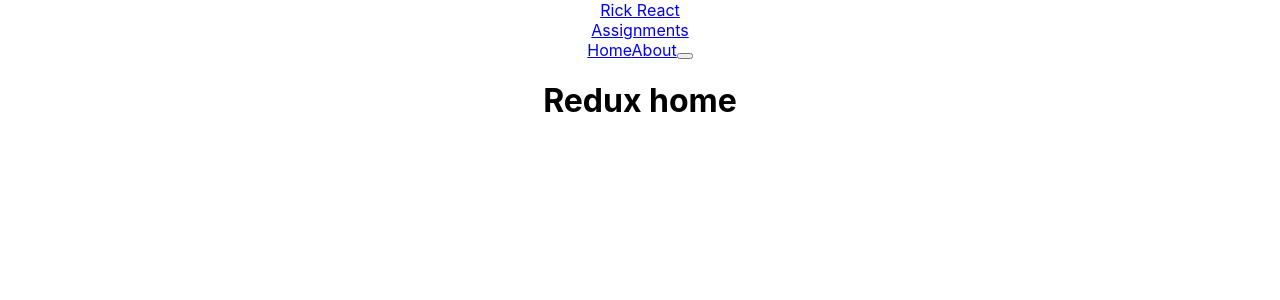
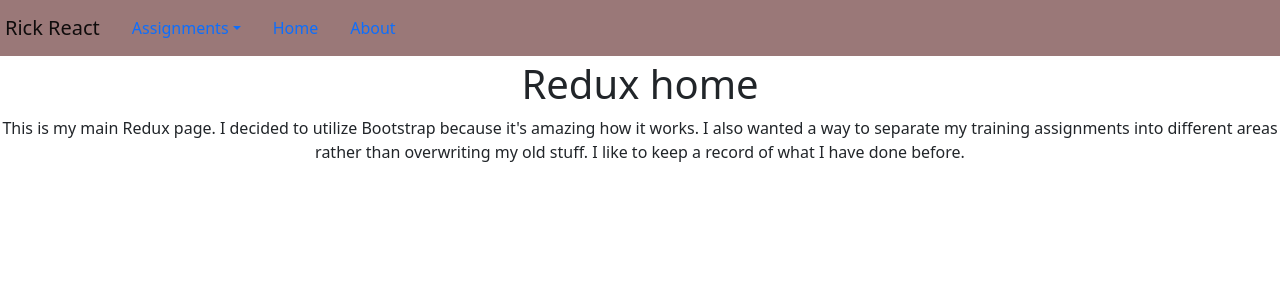
Before and after one commit to RickF71/redux-code, a React (Create React App) app: page /reduxHome in a window 1280 px wide. Shown: the top 300 px of the page. Built offline with nearby package versions, Linux system fonts and the light colour scheme.

Commit message:
redux initial post

```diff
--- a/src/App.css
+++ b/src/App.css
@@ -1,5 +1,6 @@
 .App {
   text-align: center;
+
 }
 
 .App-logo {
@@ -21,11 +22,11 @@
   align-items: center;
   justify-content: center;
   font-size: calc(10px + 2vmin);
-  color: white;
+
 }
 
 .App-link {
-  color: #61dafb;
+  color: #073846;
 }
 
 @keyframes App-logo-spin {
--- a/src/App.js
+++ b/src/App.js
@@ -1,7 +1,7 @@
 import './App.css';
 import { useSelector } from 'react-redux';
-import {increment} from './action/CounterAction';
-import {decrement} from './action/CounterAction';
+// import {increment} from './action/CounterAction';
+// import {decrement} from './action/CounterAction';
 import {useDispatch} from 'react-redux';
 import {BrowserRouter as Router, Link, Routes, Route} from 'react-router-dom';
 import { Col, Row, Form, Navbar,
@@ -9,20 +9,23 @@ import { Col, Row, Form, Navbar,
 import RouteError from './RouteError';
 import Redirect from './Redirect';
 import ReduxHome from './component/ReduxHome';
+import FavoriteColor from './component/FavoriteColor';
+import 'bootstrap/dist/css/bootstrap.min.css';
+
 
 function App() {
-  console.log('Inside UI');
+  // console.log('Inside UI');
   const counter = useSelector(state=>state);
   const dispatch=useDispatch();
   return (
     <div className="App">
-
-    <Router>
+      <Router>
           <Container>
             <Navbar className="navigation" fixed="top" expand="lg" >
-            <Navbar.Brand href="/">Rick React</Navbar.Brand>
+            <Navbar.Brand href="/reduxhome">Rick React</Navbar.Brand>
             <NavDropdown title="Assignments" id="basic-nav-dropdown">
-              <NavDropdown.Item><Link to="/reduxhome">Calculator</Link></NavDropdown.Item>
+            <NavDropdown.Item><Link to="/reduxhome">Home</Link></NavDropdown.Item>
+            <NavDropdown.Item><Link to="/favecolor">Favorite Color</Link></NavDropdown.Item>
               {/* <NavDropdown.Item><Link to="/calculator">Calculator</Link></NavDropdown.Item>
               <NavDropdown.Item><Link to="/reactlayout">React Layout</Link></NavDropdown.Item>
               <NavDropdown.Item><Link to="/nbrlist">Number List</Link></NavDropdown.Item>
@@ -47,6 +50,7 @@ function App() {
 
           <Routes>
             <Route path="/reduxHome" element={<ReduxHome />} ></Route>
+            <Route path="/favecolor" element={<FavoriteColor />} ></Route>
             {/* <Route path="/" element={<Home />} />
             <Route path="/about" element={<About />} />
             <Route path="/profile" element={<Profile />} />
--- a/src/RouteError.js
+++ b/src/RouteError.js
@@ -4,6 +4,10 @@ function RouteError(props) {
     return (
         <div>
             <h1>Routing Doesn't See This Location</h1>
+            <p>Back in the day this would be a 404 not found page</p>
+            <p>With react we have many options, let's just say it's
+                "Under Construction"
+            </p>
         </div>
     );
 }
--- /dev/null
+++ b/src/component/FavoriteColor.js
@@ -0,0 +1,53 @@
+import React from 'react';
+import {useState, useEffect} from 'react';
+import {connect,createStoreHook,useDispatch} from 'react-redux';
+import ColorReducer from '../reducer/FavColorReducer';
+import { createStore } from 'redux';
+import FavColorReducer from '../reducer/FavColorReducer';
+
+// const store=createStore(FavColorReducer);
+
+
+function FavoriteColor(props) {
+    let dispatch = useDispatch();
+    // const favcolor = useState(null);
+    const [favcolor, setFavcolor] = useState(null);
+    const handleChange = (e) => {
+        setFavcolor(e.target.value);
+        dispatch({
+            type: "CHANGE_COLOR",
+            payload:favcolor
+        })
+    }
+
+    return (
+        <div>
+            <h1>My favorite color is {favcolor}</h1>
+            <input type="radio" value="Yellow" name="favcolor" onClick={handleChange} /> Yellow <br />
+            <input type="radio" value="Blue" name="favcolor" onClick={handleChange} /> Blue<br />
+            <input type="radio" value="Green" name="favcolor" onClick={handleChange} /> Green<br />
+            <input type="radio" value="Brown" name="favcolor" onClick={handleChange} /> Brown<br />
+            <input type="radio" value="Red" name="favcolor" onClick={handleChange} /> Red<br />
+            <input type="radio" value="Black" name="favcolor" onClick={handleChange} /> Black<br />
+            <input type="radio" value="Orange" name="favcolor" onClick={handleChange} /> Orange<br />
+            <input type="radio" value="Violet" name="favcolor" onClick={handleChange} /> Violet<br />
+            <input type="radio" value="Pink" name="favcolor" onClick={handleChange} /> Pink<br />
+        </div>
+    );
+}
+
+const mapStateToProps = state => {
+    return {
+        data: state
+    }
+}
+
+const mapDispatchToProps = dispatch => {
+    return{
+        changeColor: (favcolor) => dispatch ({
+            type: "CHANGE_COLOR", payload: favcolor
+        })
+    }
+}
+// export default FavoriteColor;
+export default connect(mapStateToProps,mapDispatchToProps) (FavoriteColor)
--- a/src/component/ReduxHome.js
+++ b/src/component/ReduxHome.js
@@ -4,6 +4,14 @@ function reduxHome(props) {
     return (
         <div>
             <h1>Redux home</h1>
+            <p>This is my main Redux page.
+                I decided to utilize Bootstrap because it's amazing how it works.
+                I also wanted a way to separate my training assignments
+                into different
+                areas rather than overwriting my old stuff.
+                I like to keep a record of
+                what I have done before.
+            </p>
         </div>
     );
 }
--- a/src/index.css
+++ b/src/index.css
@@ -5,9 +5,19 @@ body {
     sans-serif;
   -webkit-font-smoothing: antialiased;
   -moz-osx-font-smoothing: grayscale;
+  padding-top: 60px;
+
 }
 
 code {
   font-family: source-code-pro, Menlo, Monaco, Consolas, 'Courier New',
     monospace;
 }
+
+.navbar {
+  /* position: sticky; */
+  padding: 5px;
+  background-color: #9A7878;
+
+
+}
--- a/src/index.js
+++ b/src/index.js
@@ -2,12 +2,16 @@ import React from 'react';
 import ReactDOM from 'react-dom';
 import './index.css';
 import App from './App';
-import { createStore } from 'redux';
+import { applyMiddleware, createStore } from 'redux';
 import CounterReducer from './reducer/CounterReducer';
 import { Provider } from 'react-redux';
 import reportWebVitals from './reportWebVitals';
+import FavoriteColor from './component/FavoriteColor';
+import FavColorReducer from './reducer/FavColorReducer';
+import MyLogger from './middleware/MyLogger';
 
-const store = createStore(CounterReducer);
+
+const store = createStore(FavColorReducer, applyMiddleware(MyLogger));
 console.log('Store created');
 ReactDOM.render(
   <Provider store={store}>
--- /dev/null
+++ b/src/middleware/MyLogger.js
@@ -0,0 +1,11 @@
+
+export const MyLogger = store => {
+    return next => {
+        return action =>{
+            console.log('Middleware!');
+            return next(action);
+        }
+    }
+}
+
+export default MyLogger;
--- /dev/null
+++ b/src/reducer/FavColorReducer.js
@@ -0,0 +1,18 @@
+const initialState={
+    color:null
+}
+
+const FavColorReducer = (state=initialState,action)=> {
+    const newState = {...state};
+    switch(action.type) {
+        case 'CHANGE_COLOR':
+            newState.favcolor = action.payload;
+            console.log (newState.favcolor);
+            break;
+        default:
+            return newState;
+    }
+    return newState;
+}
+
+export default FavColorReducer;
```
